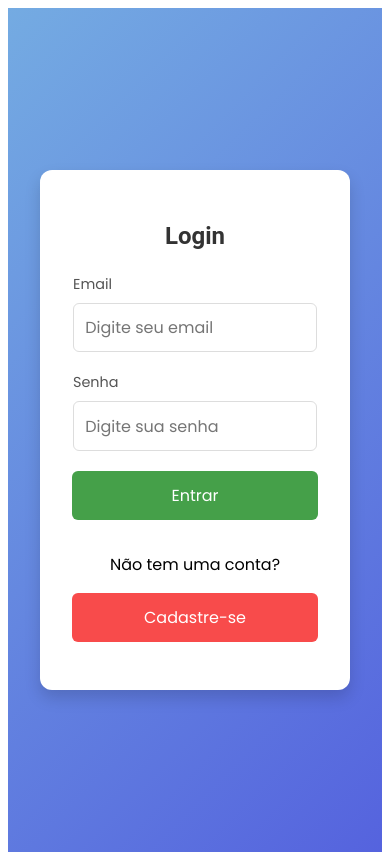
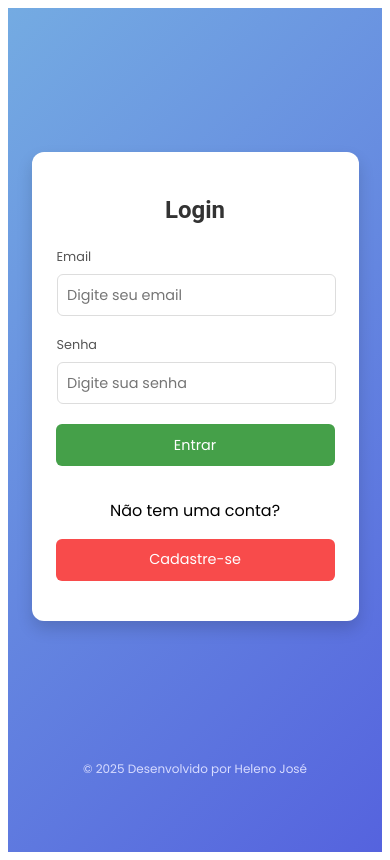
Before and after one commit to helenojose/ret, a Vue app: page / in a window 390 px wide. Built offline with nearby package versions, Linux system fonts and the light colour scheme.

Commit message:
Adicionado logo nova, assinatura do dev e algumas correções de estilo

```diff
--- a/index.html
+++ b/index.html
@@ -3,7 +3,7 @@
   <head>
     <meta charset="UTF-8" />
     <meta name="viewport" content="width=device-width, initial-scale=1.0" />
-    <link rel="icon" href="/logo7 - Copia.png">
+    <link rel="icon" href="/logo.png">
     <link href="https://fonts.googleapis.com/css2?family=Poppins:wght@300;400;500;600;700&display=swap" rel="stylesheet">
     <title>RET CORTES</title>
   </head>
--- a/src/views/admin.vue
+++ b/src/views/admin.vue
@@ -44,6 +44,10 @@
     <div v-else class="no-filter">
       <p>Por favor, escolha uma data e clique em "Buscar".</p>
     </div>
+    <!-- Rodapé com assinatura -->
+    <footer class="assinatura">
+      © {{ new Date().getFullYear() }} Desenvolvido por Heleno José
+    </footer>
   </div>
 </template>
 
@@ -86,6 +90,7 @@ export default {
       return;
     }
     this.$store.dispatch('carregarAgendamentos', true);
+    console.log("© " + new Date().getFullYear() + " Desenvolvido por Heleno José");
   },
 };
 </script>
@@ -244,4 +249,13 @@ h1 {
 
 
 }
+
+.assinatura {
+  font-size: 12px;
+  color: #666;
+  text-align: center;
+  margin-top: auto;
+  padding: 10px 0;
+  background: #f5f5f5;
+}
 </style>
--- a/src/views/cadastro.vue
+++ b/src/views/cadastro.vue
@@ -19,16 +19,20 @@
           <label for="cadastro-instagram">Instagram</label>
           <input id="cadastro-instagram" type="text" placeholder="Digite seu Instagram" v-model="instagram" />
         </div>
-        <button @click.prevent="register">Cadastrar</button>
+        <button type="submit" @click.prevent="register">Cadastrar</button>
       </form>
     </div>
+    <!-- Rodapé com assinatura -->
+    <footer class="assinatura">
+      © {{ new Date().getFullYear() }} Desenvolvido por Heleno José
+    </footer>
   </div>
 </template>
 
 <script setup>
 import Swal from 'sweetalert2';
 import { ref } from "vue";
-import { getAuth, createUserWithEmailAndPassword, GoogleAuthProvider, signInWithPopup } from "firebase/auth";
+import { getAuth, createUserWithEmailAndPassword } from "firebase/auth";
 import { getFirestore, setDoc, doc } from "firebase/firestore";
 import { useRouter } from 'vue-router';
 import { useStore } from "vuex";
@@ -63,7 +67,6 @@ const register = async () => {
       icon: "success"
     });
 
-
     setTimeout(() => {
       showModal.value = false;
       router.push('/');
@@ -74,24 +77,23 @@ const register = async () => {
   }
 };
 
+console.log("© " + new Date().getFullYear() + " Desenvolvido por Heleno José");
 </script>
 
-
-
-
-
-
 <style scoped>
-/* (Mantém os estilos existentes do seu código) */
+/* Container principal com layout em coluna para empurrar o rodapé para baixo */
 .auth-container {
   display: flex;
-  justify-content: center;
-  align-items: center;
+  flex-direction: column;
   min-height: 100vh;
   background: linear-gradient(135deg, #74ABE2, #5563DE);
   padding: 2rem;
   box-sizing: border-box;
+  align-items: center;
+  justify-content: center;
 }
+
+/* Caixa de formulário */
 .form-container {
   background-color: #ffffff;
   border-radius: 12px;
@@ -99,71 +101,99 @@ const register = async () => {
   padding: 2rem;
   width: 320px;
   text-align: center;
+  margin-bottom: 1.5rem;
 }
+
+/* Título */
 .form-container h2 {
   margin-bottom: 1.5rem;
   font-family: 'Roboto', sans-serif;
   color: #333;
 }
+
+/* Grupos de inputs */
 .form-group {
   margin-bottom: 1.25rem;
   text-align: left;
   margin-left: 1px;
 }
+
 .form-group label {
   display: block;
   margin-bottom: 0.5rem;
   font-size: 0.9rem;
   color: #555;
 }
+
 .form-group input {
   width: calc(100% - 25px);
-  padding: .7rem;
+  padding: 0.7rem;
   border: 1px solid #ddd;
   border-radius: 6px;
   font-size: 1rem;
   transition: border-color 0.3s;
 }
+
 .form-group input:focus {
   outline: none;
   border-color: #5563DE;
 }
+
+/* Botão */
 button {
   width: 100%;
   padding: 0.75rem;
   border: none;
   border-radius: 6px;
-  background-color: #5563DE;
+  background-color: #45a049;
   color: #fff;
   font-size: 1rem;
   cursor: pointer;
   transition: background-color 0.3s ease, transform 0.2s;
   margin-bottom: 1rem;
 }
+
 button:hover {
-  background-color: #4356b8;
+  background-color: #39833c;
   transform: translateY(-2px);
 }
-.modal {
-  position: fixed;
-  top: 0;
-  left: 0;
+
+/* Rodapé com assinatura fixado na parte inferior */
+.assinatura {
+  font-size: 12px;
+  color: #d7dbff;
+  text-align: center;
+  margin-top: auto;
+  margin-bottom: 2rem;
   width: 100%;
-  height: 100%;
-  display: flex;
-  justify-content: center;
-  align-items: center;
-  background-color: rgba(0, 0, 0, 0.5);
-  z-index: 1000;
+  padding: 10px 0;
 }
-.modal-content {
-  background-color: #fff;
-  padding: 2rem;
-  border-radius: 8px;
-  text-align: center;
-}
-.modal-content h3 {
-  font-size: 1.5rem;
-  color: #5563DE;
+
+/* Responsividade para celulares */
+@media (max-width: 480px) {
+  .form-container {
+    width: 90%;
+    padding: 1.5rem;
+    margin-top: 7rem;
+  }
+
+  .form-group input {
+    width: calc(100% - 20px);
+    padding: 0.6rem;
+    font-size: 0.9rem;
+  }
+
+  button {
+    padding: 0.65rem;
+    font-size: 0.9rem;
+  }
+
+  .form-container h2 {
+    font-size: 1.5rem;
+  }
+
+  .form-group label {
+    font-size: 0.8rem;
+  }
 }
 </style>
--- a/src/views/login.vue
+++ b/src/views/login.vue
@@ -12,33 +12,34 @@
           <input id="login-senha" type="password" placeholder="Digite sua senha" v-model="password"/>
           <p class="errMsg" v-if="errMsg">{{ errMsg }}</p>
         </div>
-        <button @click.prevent="login">Entrar</button>
+        <button type="submit">Entrar</button>
         <p class="no-account">Não tem uma conta?</p>
-        <button class="register-btn" @click="goToRegister">Cadastre-se</button>
+        <button type="button" class="register-btn" @click="goToRegister">Cadastre-se</button>
       </form>
     </div>
+    <!-- Rodapé com assinatura -->
+    <footer class="assinatura">
+      © {{ new Date().getFullYear() }} Desenvolvido por Heleno José
+    </footer>
   </div>
-
-  <!-- Modal de Sucesso -->
-
 </template>
 
 <script setup>
 import Swal from 'sweetalert2';
 import { ref } from "vue";
-import { getAuth, signInWithEmailAndPassword, GoogleAuthProvider, signInWithPopup } from "firebase/auth";
+import { getAuth, signInWithEmailAndPassword } from "firebase/auth";
 import { useRouter } from 'vue-router';
 
 const email = ref("");
 const password = ref("");
-const errMsg = ref();
+const errMsg = ref("");
 const showModal = ref(false);
 const router = useRouter();
 
 const login = async () => {
   const auth = getAuth();
   try {
-        const userCredential = await signInWithEmailAndPassword(auth, email.value, password.value);
+    await signInWithEmailAndPassword(auth, email.value, password.value);
     showModal.value = true;  // Exibe o modal de sucesso
     setTimeout(() => {
       Swal.fire({
@@ -69,19 +70,22 @@ const login = async () => {
 
 const goToRegister = () => {
   router.push("/cadastro");
-};
+}
+
+console.log("© " + new Date().getFullYear() + " Desenvolvido por Heleno José");
 </script>
 
 <style scoped>
 /* Container principal */
 .auth-container {
   display: flex;
-  justify-content: center;
-  align-items: center;
+  flex-direction: column;
   min-height: 100vh;
   background: linear-gradient(135deg, #74ABE2, #5563DE);
   padding: 2rem;
   box-sizing: border-box;
+  align-items: center;
+  justify-content: center;
 }
 
 /* Caixa de formulário */
@@ -117,7 +121,7 @@ const goToRegister = () => {
 
 .form-group input {
   width: calc(100% - 25px);
-  padding: .7rem;
+  padding: 0.7rem;
   border: 1px solid #ddd;
   border-radius: 6px;
   font-size: 1rem;
@@ -143,11 +147,11 @@ button {
   margin-bottom: 1rem;
 }
 
-.register-btn{
+.register-btn {
   background: rgb(248, 75, 75);
 }
 
-.register-btn:hover{
+.register-btn:hover {
   background-color: #fd3838;
   transform: translateY(-2px);
 }
@@ -157,7 +161,7 @@ button:hover {
   transform: translateY(-2px);
 }
 
-.errMsg{
+.errMsg {
   text-align: center;
   color: #fd3838;
   font-weight: 500;
@@ -188,4 +192,47 @@ button:hover {
   font-size: 1.5rem;
   color: #5563DE;
 }
+
+/* Rodapé com assinatura fixado na parte inferior */
+.assinatura {
+  font-size: 12px;
+  color: #d7dbff;
+  text-align: center;
+  margin-top: auto;
+  margin-bottom: 2rem;
+  width: 100%;
+  padding: 10px 0;
+}
+
+/* Responsividade */
+@media (max-width: 480px) {
+  .form-container {
+    width: 90%;
+    padding: 1.5rem;
+    margin-top: 7rem;
+  }
+
+  .form-group input {
+    width: calc(100% - 20px);
+    padding: 0.6rem;
+    font-size: 0.9rem;
+  }
+
+  button {
+    padding: 0.65rem;
+    font-size: 0.9rem;
+  }
+
+  .form-container h2 {
+    font-size: 1.5rem;
+  }
+
+  .form-group label {
+    font-size: 0.8rem;
+  }
+
+  .errMsg {
+    font-size: 0.8rem;
+  }
+}
 </style>
```
Also changed, not shown: src/views/home.vue (+66 -17 lines), public/logo.png (added), src/assets/images/logo.png (added). Lines whose indentation alone changed are shown as unchanged.
